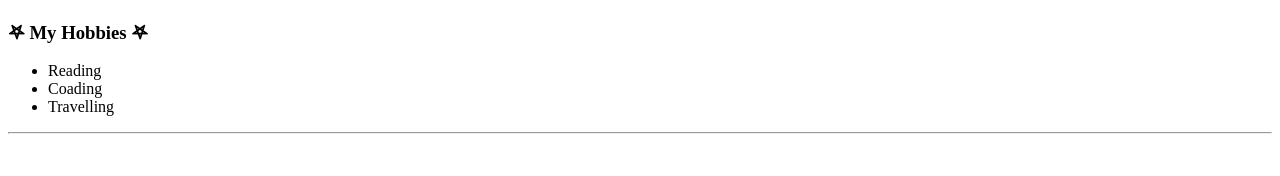
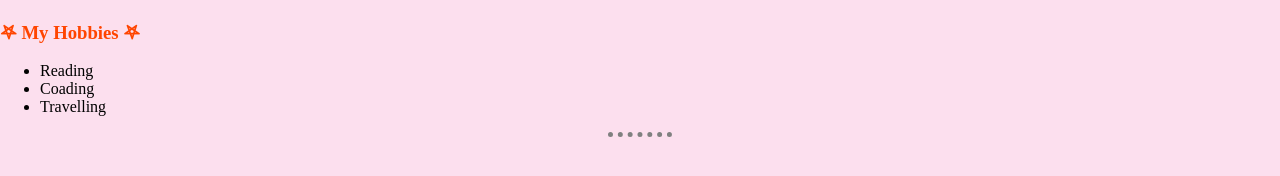
Before and after one commit to rohanlande/CV, a plain HTML site: page Hobbies.html in a window 1280 px wide. Drawn offline with Linux system fonts and the light colour scheme.

Commit message:
Update Hobbies.html

```diff
--- a/Hobbies.html
+++ b/Hobbies.html
@@ -5,7 +5,7 @@
     <meta http-equiv="X-UA-Compatible" content="IE=edge">
     <meta name="viewport" content="width=device-width, initial-scale=1.0">
     <title>Hobbies</title>
-    <link rel="stylesheet" href=" CSS/styles.css">
+    <link rel="stylesheet" href="styles.css">
 </head>
 <body>
     <h3>𖤐 My Hobbies 𖤐</h3>
```
